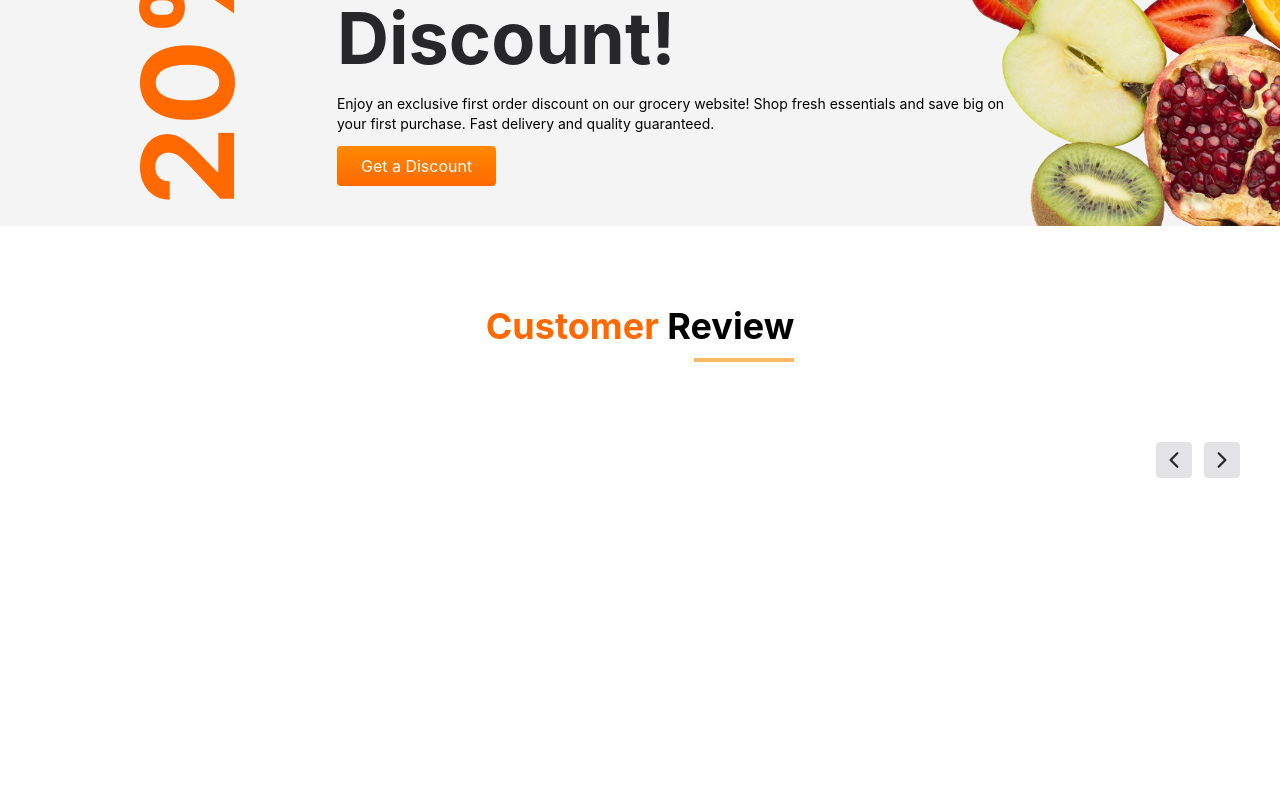
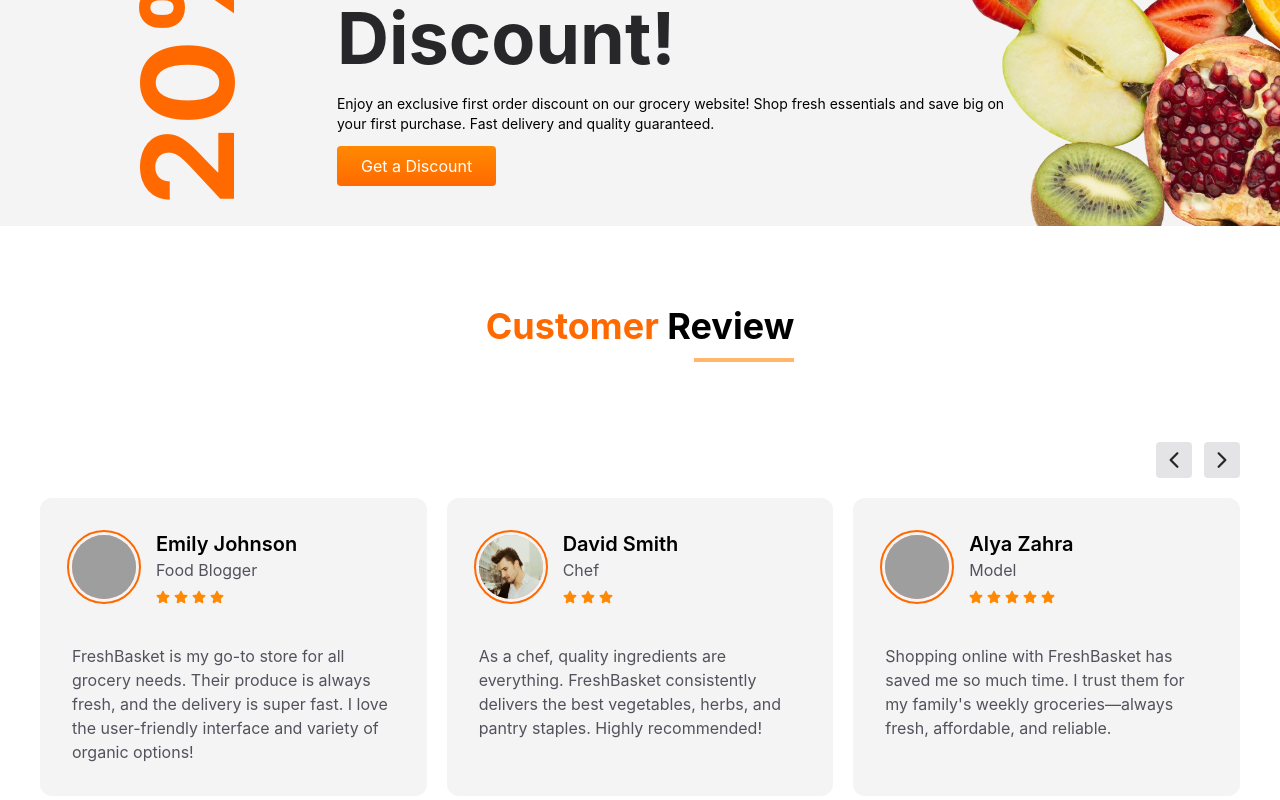
Before and after one commit to rakibulPro2/Grocify-ecommerce-website, a React (Vite) app: page / in a window 1280 px wide. Shown: the part 3930-4730 px from the top of the page. Before the commit the page ends 4488 px from the top, so only its background shows below. Built offline with nearby package versions, Linux system fonts and the light colour scheme; grey boxes are pictures that could not be loaded.

Commit message:
Customer Review

```diff
--- a/package.json
+++ b/package.json
@@ -14,6 +14,7 @@
     "react": "^19.2.6",
     "react-dom": "^19.2.6",
     "react-icons": "^5.6.0",
+    "swiper": "^12.2.0",
     "tailwindcss": "^4.3.0"
   },
   "devDependencies": {
--- /dev/null
+++ b/src/assets/CustomerReviewData/CustomerReviewData.jsx
@@ -0,0 +1,53 @@
+import Customer1 from '../../assets/customer1.jpg'
+import Customer2 from '../../assets/customer2.jpg'
+import Customer3 from '../../assets/customer3.jpg'
+import Customer4 from '../../assets/customer4.jpg'
+import Customer5 from '../../assets/customer5.jpg'
+
+
+
+const CustomerReviewData = [
+    {
+        id: 1,
+        name: 'Emily Johnson',
+        profession: 'Food Blogger',
+        rating: 4,
+        para: 'FreshBasket is my go-to store for all grocery needs. Their produce is always fresh, and the delivery is super fast. I love the user-friendly interface and variety of organic options!',
+        image: Customer1
+    },
+    {
+        id: 2,
+        name: 'David Smith',
+        profession: 'Chef',
+        rating: 3,
+        para: 'As a chef, quality ingredients are everything. FreshBasket consistently delivers the best vegetables, herbs, and pantry staples. Highly recommended!',
+        image: Customer2
+    },
+    {
+        id: 3,
+        name: 'Alya Zahra',
+        profession: 'Model',
+        rating: 5,
+        para: "Shopping online with FreshBasket has saved me so much time. I trust them for my family's weekly groceries—always fresh, affordable, and reliable.",
+        image: Customer3
+    },
+    {
+        id: 4,
+        name: 'Carlos Mendes',
+        profession: 'Fitness Coach',
+        rating: 4,
+        para: 'I appreciate the selection of healthy foods and clean-label products. FreshBasket has been a great partner in my wellness journey!',
+        image: Customer4
+    },
+    {
+        id: 5,
+        name: 'Natcha Phongchai',
+        profession: 'Nutritionist',
+        rating: 3,
+        para: 'FreshBasket offers high-quality groceries at reasonable prices. Their organic section is impressive, and their customer service is top-notch.',
+        image: Customer5
+    },
+]
+
+
+export default CustomerReviewData
--- a/src/components/Testomonials/Testomonials.jsx
+++ b/src/components/Testomonials/Testomonials.jsx
@@ -1,24 +1,76 @@
-import React from 'react'
-import HeadinLine from '../HeadinLine/HeadinLine'
-import { IoIosArrowBack, IoIosArrowForward } from 'react-icons/io'
+import React from "react";
+import HeadinLine from "../HeadinLine/HeadinLine";
+import { IoIosArrowBack, IoIosArrowForward } from "react-icons/io";
+import CustomerReviewData from "../../assets/CustomerReviewData/CustomerReviewData";
+// swiper
+import { Swiper, SwiperSlide } from "swiper/react";
+import { Navigation } from "swiper/modules";
+
+// Import Swiper styles
+import "swiper/css";
+import "swiper/css/navigation";
+import { FaStar } from "react-icons/fa";
 
 const Testomonials = () => {
   return (
     <section>
-        <div className="max-w-[1300px] px-10 py-20">
+      <div className="max-w-[1300px] md:px-10 px-5 md:py-20 py-10">
         <HeadinLine highlight="Customer" heading="Review" />
-        <div className="flex justify-end gap-3">
-            <button className='w-9 h-9 text-2xl flex justify-center items-center text-zinc-800 bg-zinc-200 hover:bg-orange-500 hover:text-white rounded-sm '  >
-                <IoIosArrowBack />
-            </button>
-            <button className='w-9 h-9  text-2xl flex justify-center items-center text-zinc-800 bg-zinc-200 hover:bg-orange-500 hover:text-white rounded-sm '>
-                <IoIosArrowForward />
-            </button>
 
+        {/* Arrow icon */}
+        <div className="flex justify-end gap-3 md:mb-5 mb-3">
+          <button className="customPrev w-9 h-9 text-2xl flex justify-center items-center text-zinc-800 bg-zinc-200 hover:bg-orange-500 hover:text-white rounded-sm ">
+            <IoIosArrowBack />
+          </button>
+          <button className="customNext w-9 h-9  text-2xl flex justify-center items-center text-zinc-800 bg-zinc-200 hover:bg-orange-500 hover:text-white rounded-sm ">
+            <IoIosArrowForward />
+          </button>
         </div>
-        </div>
+
+        <Swiper
+          // install Swiper modules
+          modules={[Navigation]}
+          className="mySwiper"
+          navigation={{
+            nextEl: ".customNext",
+            prevEl: ".customPrev",
+          }}
+          loop={true}
+          breakpoints={{
+            640: {slidesPerView: 1, spaceBetween:20},
+            768: {slidesPerView: 2, spaceBetween:20},
+            1024: {slidesPerView: 3, spaceBetween:20},
+          }}
+        >
+          {CustomerReviewData.map((item) => {
+            return (
+              <SwiperSlide key={item.id} className="bg-zinc-100 rounded-xl md:p-8 p-5">
+                <div className="flex items-center gap-5">
+                  <div>
+                    <img src={item.image} className="md:w-16 w-12 md:h-16 h-12 bg-red-300 rounded-full outline-2 outline-orange-500 outline-offset-3" />
+                  </div>
+                  <div className="">
+                    <h5 className="text-xl font-semibold">{item.name}</h5>
+                    <p className="text-zinc-600 mb-2">{item.profession}</p>
+                    <span className="flex gap-1 text-sm text-orange-400">
+                        {Array.from({length: item.rating}, (_, index)=>(
+                            <FaStar />
+                        ) )}
+                    </span>
+                  </div>
+                </div>
+                <div className="md:mt-10 mt-5 min-h-[15vh]">
+                  <p className="text-zinc-600">
+                    {item.para}
+                  </p>
+                </div>
+              </SwiperSlide>
+            );
+          })}
+        </Swiper>
+      </div>
     </section>
-  )
-}
+  );
+};
 
-export default Testomonials
+export default Testomonials;
```
Also changed, not shown: 1 other file (tests, documents, lock files or other folders).
